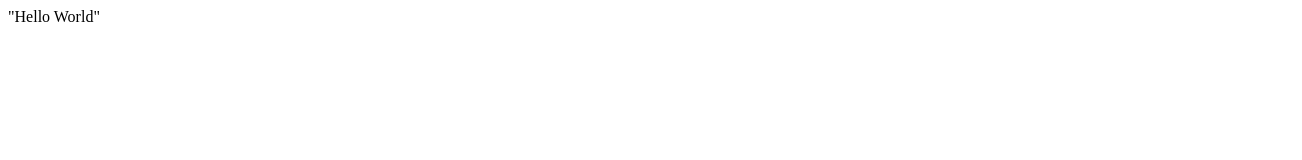
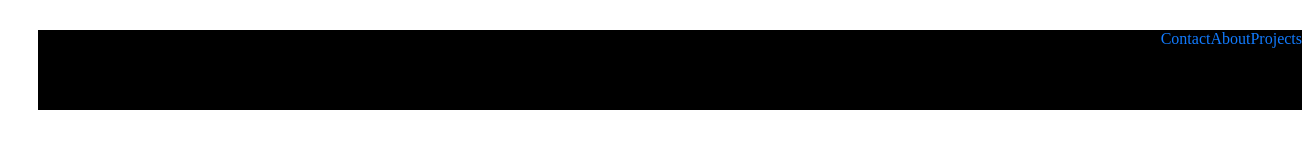
Before and after one commit to RyanHermeston/ryanhermeston.github.io, a plain HTML site: page index.html in a window 1280 px wide. Shown: the whole page, 1302 px wide, since content can reach past the window. Drawn offline with Linux system fonts and the light colour scheme.

Commit message:
needs work

```diff
--- /dev/null
+++ b/index.css
@@ -0,0 +1,22 @@
+.nav {
+  background: #000;
+  margin: 30px;
+    height: 80px;
+    width: 100%;
+}
+.nav ul{
+  color:#117bff;
+  height: 80px;
+    list-style: none;
+    margin: 0 auto;
+    padding: 0;
+}
+.nav ul li{
+
+  height: 80px;
+    list-style: none;
+    margin: 0 auto;
+    padding: 40;
+    float:right;
+
+}
--- a/index.html
+++ b/index.html
@@ -1 +1,20 @@
-"Hello World"
+<!DOCTYPE html>
+<html lang="en" dir="ltr">
+  <head>
+    <meta charset="utf-8">
+    <link rel="stylesheet" href="index.css" type="text/css">
+    <title>My Site</title>
+  </head>
+  <body>
+    <div class="nav">
+      <div class="container">
+        <ul>
+          <li>Projects</li>
+          <li>About</li>
+          <li>Contact</li>
+        </ul>
+
+      </div>
+    </div>
+  </body>
+</html>
```
Also changed, not shown: index.js (added).
